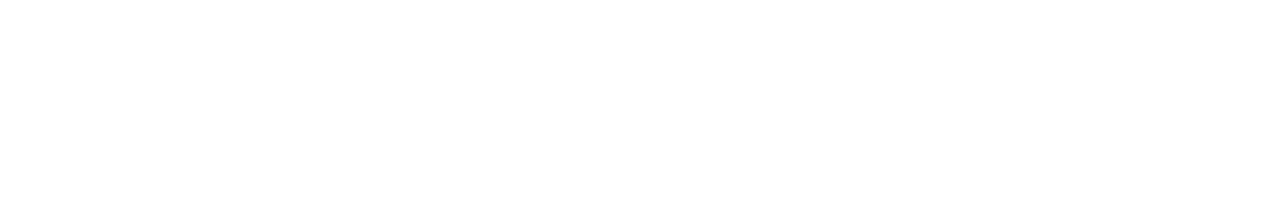
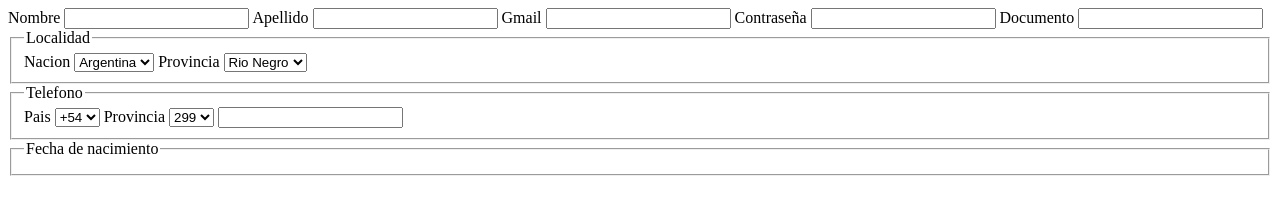
Before and after one commit to ainu07/08, a plain HTML site: page formulario.html in a window 1280 px wide. Drawn offline with Linux system fonts and the light colour scheme.

Commit message:
prueba 3

```diff
--- a/formulario.html
+++ b/formulario.html
@@ -1,17 +1,66 @@
 <!DOCTYPE html>
 <html lang="en">
+
 <head>
     <meta charset="UTF-8">
     <meta http-equiv="X-UA-Compatible" content="IE=edge">
     <meta name="viewport" content="width=device-width, initial-scale=1.0">
     <title>Document</title>
 </head>
+
 <body>
     <header></header>
     <main>
-        <form action="/ingreso" method=""></form>
-
+        <form action=" ingreso" method="post">
+            <!--Nombre-->
+            <label for="nombre">Nombre</label>
+            <input type="text" id="nombre" name="nombre" required>
+            <!--Apellido-->
+            <label for="apellido">Apellido</label>
+            <input type="text" id="apellido" name="apellido" required>
+            <!--Gmailuser-->
+            <label for="email">Gmail</label>
+            <input type="email" id="email" name="email" required>
+            <!--Password-->
+            <label for="password">Contraseña</label>
+            <input type="password" id="password" name="password" required>
+            <!--DNI-->
+            <label for="dni">Documento</label>
+            <input type="number" id="dni" name="Documento" required>
+            <!--Localidad-->
+            <fieldset>
+                <legend>Localidad</legend>
+                <label for="Nacion">Nacion</label>
+                <select name="Nacion" id="Nacion">
+                    <option value="argentina">Argentina</option>
+                </select>
+                <label for="provincia">Provincia</label>
+                <select name="provincia" id="provincia">
+                    <option value="rn">Rio Negro</option>
+                </select>
+            </fieldset>
+            <!--Telefono-->
+            <fieldset>
+                <legend>Telefono</legend>
+                <label for="Telefono">Pais</label>
+                <select name="pais" id="pais">
+                    <option value="arg">+54</option>
+                </select>
+                <label for="Telefono">Provincia</label>
+                <select name="region" id="region">
+                    <option value="rionegro">299</option>
+                </select>
+                <input type="tel" id="Telefono" name="Telefono" required>
+            </fieldset>
+            <!--Fecha de nacimiento-->
+            <fieldset>
+                <legend>Fecha de nacimiento</legend>
+                <label for=""></label>
+            </fieldset>
+        </form>
+        </form>
     </main>
     <footer></footer>
 </body>
+
 </html>
```
